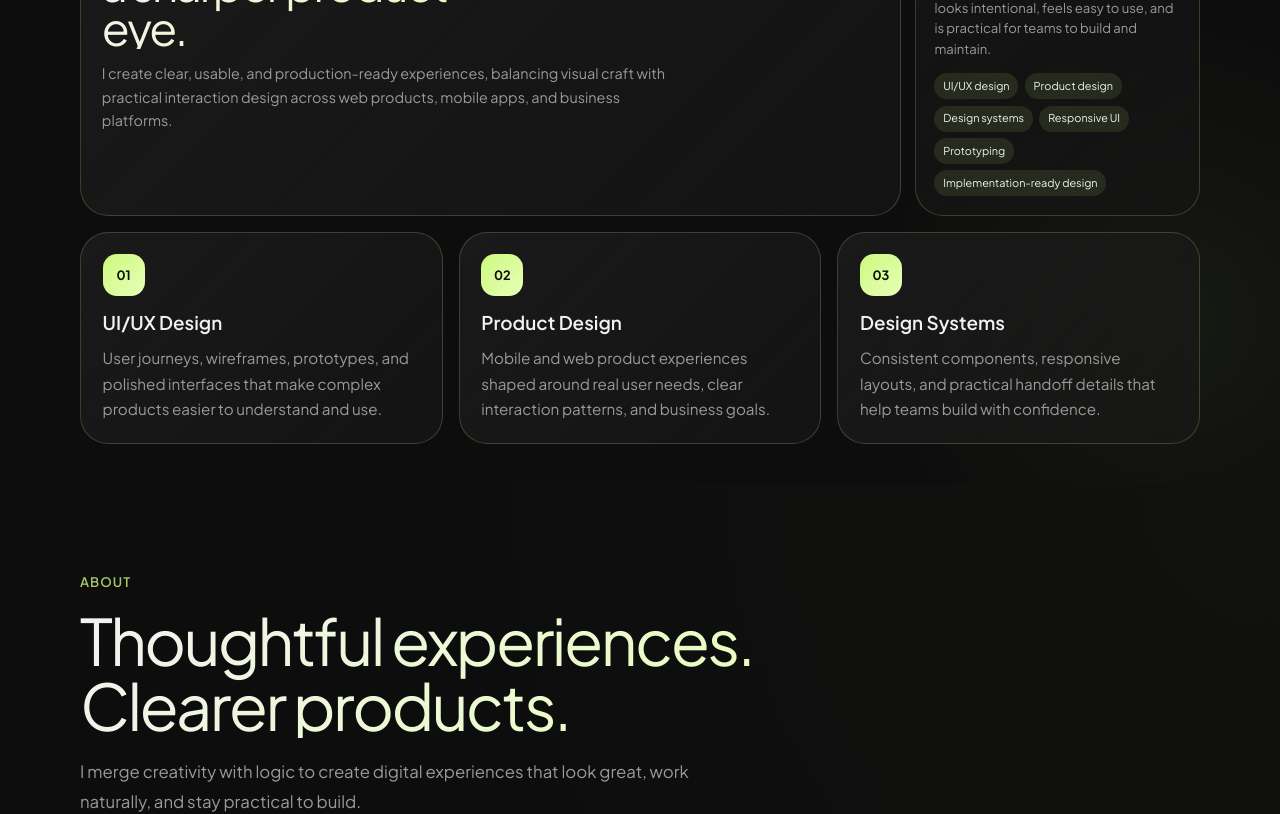
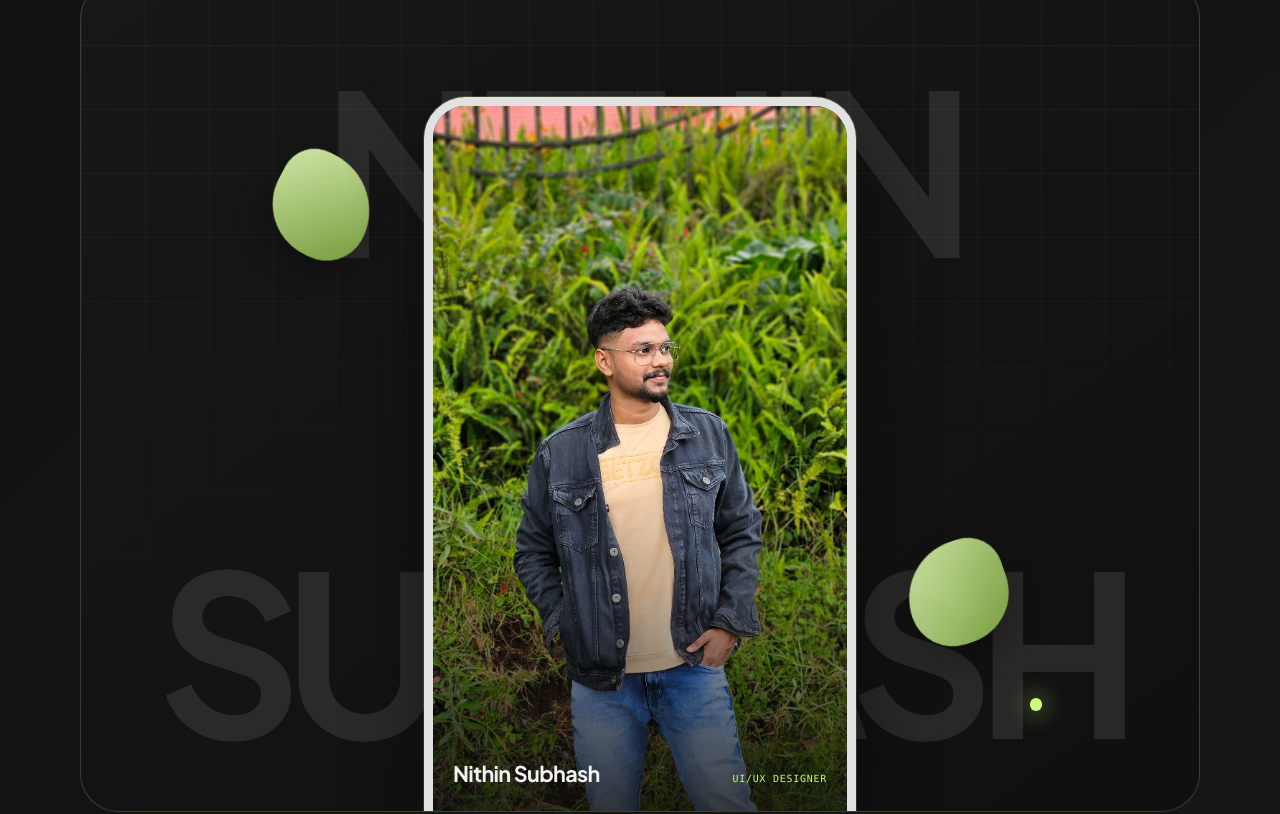
Before and after one commit to Evin-7/nithinsubhash-portfolio, a Vue app: page / in a window 1280 px wide. Shown: the part 1400-2214 px from the top of the page. Built offline with nearby package versions, Linux system fonts and the light colour scheme.

Commit message:
Add large profile showcase below hero

```diff
--- a/src/App.vue
+++ b/src/App.vue
@@ -4,6 +4,7 @@
       <Navbar />
       <main class="content-shell">
         <section id="home"><Hero /></section>
+        <ProfileShowcase />
         <Highlights />
         <section id="about"><About /></section>
         <section id="skills"><Skills /></section>
@@ -19,6 +20,7 @@
 import Navbar from "./components/Navbar.vue";
 import Footer from "./components/Footer.vue";
 import Hero from "./views/Hero.vue";
+import ProfileShowcase from "./views/ProfileShowcase.vue";
 import Highlights from "./views/Highlights.vue";
 import About from "./views/About.vue";
 import Skills from "./views/Skills.vue";
--- /dev/null
+++ b/src/views/ProfileShowcase.vue
@@ -0,0 +1,273 @@
+<template>
+  <section class="profile-showcase" aria-labelledby="profile-showcase-title">
+    <div class="site-container">
+      <div class="profile-showcase-heading">
+        <span class="profile-showcase-kicker">A closer look</span>
+        <h2 id="profile-showcase-title">The person behind the pixels.</h2>
+      </div>
+
+      <div class="profile-showcase-stage">
+        <div class="profile-showcase-word profile-showcase-word-top" aria-hidden="true">
+          NITHIN
+        </div>
+        <div class="profile-showcase-word profile-showcase-word-bottom" aria-hidden="true">
+          SUBHASH
+        </div>
+
+        <div class="profile-showcase-shape profile-showcase-shape-one" aria-hidden="true"></div>
+        <div class="profile-showcase-shape profile-showcase-shape-two" aria-hidden="true"></div>
+
+        <figure class="profile-showcase-portrait">
+          <img
+            :src="nithinProfileLarge"
+            alt="Nithin Subhash standing outdoors"
+            loading="lazy"
+          />
+          <figcaption>
+            <strong>Nithin Subhash</strong>
+            <span>UI/UX designer</span>
+          </figcaption>
+        </figure>
+
+        <span class="profile-showcase-dot" aria-hidden="true"></span>
+      </div>
+    </div>
+  </section>
+</template>
+
+<script setup>
+import nithinProfileLarge from "../assets/images/nithin/nithin-profile-large.jpg";
+</script>
+
+<style scoped>
+.profile-showcase {
+  padding: clamp(4rem, 8vw, 8rem) 0 clamp(5rem, 10vw, 10rem);
+  overflow: hidden;
+}
+
+.profile-showcase-heading {
+  display: flex;
+  align-items: end;
+  justify-content: space-between;
+  gap: 2rem;
+  margin-bottom: clamp(1.5rem, 4vw, 3rem);
+}
+
+.profile-showcase-kicker {
+  color: var(--gold);
+  font-family: "IBM Plex Mono", "SFMono-Regular", Consolas, monospace;
+  font-size: 0.7rem;
+  letter-spacing: 0.16em;
+  text-transform: uppercase;
+}
+
+.profile-showcase-heading h2 {
+  max-width: 19rem;
+  color: var(--text-secondary);
+  font-size: clamp(1rem, 1.7vw, 1.45rem);
+  font-weight: 500;
+  line-height: 1.35;
+  text-align: right;
+}
+
+.profile-showcase-stage {
+  position: relative;
+  min-height: clamp(32rem, 66vw, 52rem);
+  isolation: isolate;
+  overflow: hidden;
+  border: 1px solid var(--gold-border);
+  border-radius: clamp(1.5rem, 3vw, 3rem);
+  background:
+    radial-gradient(circle at 50% 42%, rgba(205, 249, 125, 0.1), transparent 29%),
+    linear-gradient(145deg, #171717 0%, #101010 100%);
+}
+
+.profile-showcase-stage::before {
+  position: absolute;
+  inset: 0;
+  z-index: -1;
+  background-image: linear-gradient(rgba(205, 249, 125, 0.06) 1px, transparent 1px),
+    linear-gradient(90deg, rgba(205, 249, 125, 0.06) 1px, transparent 1px);
+  background-size: 4rem 4rem;
+  content: "";
+  mask-image: linear-gradient(to bottom, black, transparent 82%);
+}
+
+.profile-showcase-word {
+  position: absolute;
+  z-index: -1;
+  color: rgba(242, 242, 242, 0.1);
+  font-size: clamp(5.25rem, 17.5vw, 17rem);
+  font-weight: 800;
+  letter-spacing: -0.08em;
+  line-height: 0.78;
+  pointer-events: none;
+  white-space: nowrap;
+}
+
+.profile-showcase-word-top {
+  top: 12%;
+  left: 50%;
+  transform: translateX(-50%);
+}
+
+.profile-showcase-word-bottom {
+  bottom: 9%;
+  left: 50%;
+  transform: translateX(-50%);
+}
+
+.profile-showcase-portrait {
+  position: absolute;
+  bottom: 0;
+  left: 50%;
+  z-index: 2;
+  width: min(50%, 27rem);
+  height: 86%;
+  margin: 0;
+  transform: translateX(-50%);
+  overflow: hidden;
+  border: 0.6rem solid rgba(242, 242, 242, 0.92);
+  border-bottom: 0;
+  border-radius: 2.6rem 2.6rem 0 0;
+  background: #222;
+  box-shadow: 0 2rem 5rem rgba(0, 0, 0, 0.42), 0 0 0 1px var(--gold-border);
+}
+
+.profile-showcase-portrait::after {
+  position: absolute;
+  inset: 0;
+  background: linear-gradient(180deg, transparent 54%, rgba(9, 9, 9, 0.76));
+  content: "";
+  pointer-events: none;
+}
+
+.profile-showcase-portrait img {
+  display: block;
+  width: 100%;
+  height: 100%;
+  object-fit: cover;
+  object-position: center 26%;
+  transition: transform 700ms cubic-bezier(0.22, 1, 0.36, 1);
+}
+
+.profile-showcase-stage:hover .profile-showcase-portrait img {
+  transform: scale(1.04);
+}
+
+.profile-showcase-portrait figcaption {
+  position: absolute;
+  right: 1.25rem;
+  bottom: 1.25rem;
+  left: 1.25rem;
+  z-index: 1;
+  display: flex;
+  align-items: baseline;
+  justify-content: space-between;
+  gap: 1rem;
+  color: var(--text-primary);
+}
+
+.profile-showcase-portrait figcaption strong {
+  font-size: clamp(1rem, 1.8vw, 1.35rem);
+  letter-spacing: -0.03em;
+}
+
+.profile-showcase-portrait figcaption span {
+  color: var(--gold);
+  font-family: "IBM Plex Mono", "SFMono-Regular", Consolas, monospace;
+  font-size: 0.62rem;
+  letter-spacing: 0.08em;
+  text-transform: uppercase;
+}
+
+.profile-showcase-shape {
+  position: absolute;
+  z-index: 1;
+  width: clamp(3rem, 8vw, 8rem);
+  aspect-ratio: 1;
+  background: linear-gradient(135deg, var(--gold-light), var(--gold-deep));
+  filter: drop-shadow(0 1rem 1rem rgba(0, 0, 0, 0.28));
+  opacity: 0.9;
+  transform: rotate(28deg);
+}
+
+.profile-showcase-shape-one {
+  top: 21%;
+  left: 17%;
+  border-radius: 35% 65% 42% 58%;
+}
+
+.profile-showcase-shape-two {
+  right: 17%;
+  bottom: 20%;
+  border-radius: 63% 37% 55% 45%;
+  transform: rotate(-19deg);
+}
+
+.profile-showcase-dot {
+  position: absolute;
+  right: 14%;
+  bottom: 12%;
+  z-index: 3;
+  width: 0.8rem;
+  height: 0.8rem;
+  border-radius: 50%;
+  background: var(--gold);
+  box-shadow: 0 0 1.5rem var(--gold);
+}
+
+@media (max-width: 700px) {
+  .profile-showcase-heading {
+    align-items: start;
+    flex-direction: column;
+    gap: 0.75rem;
+  }
+
+  .profile-showcase-heading h2 {
+    text-align: left;
+  }
+
+  .profile-showcase-stage {
+    min-height: 36rem;
+  }
+
+  .profile-showcase-word {
+    font-size: 25vw;
+  }
+
+  .profile-showcase-word-top {
+    top: 18%;
+  }
+
+  .profile-showcase-word-bottom {
+    bottom: 17%;
+  }
+
+  .profile-showcase-portrait {
+    width: min(72%, 22rem);
+    height: 82%;
+    border-width: 0.4rem;
+    border-bottom: 0;
+    border-radius: 1.75rem 1.75rem 0 0;
+  }
+
+  .profile-showcase-portrait figcaption {
+    right: 0.85rem;
+    bottom: 0.85rem;
+    left: 0.85rem;
+    flex-direction: column;
+    gap: 0.25rem;
+  }
+
+  .profile-showcase-shape-one {
+    top: 17%;
+    left: 5%;
+  }
+
+  .profile-showcase-shape-two {
+    right: 6%;
+    bottom: 18%;
+  }
+}
+</style>
```
Also changed, not shown: src/assets/images/nithin/nithin-profile-large.jpg (added).
